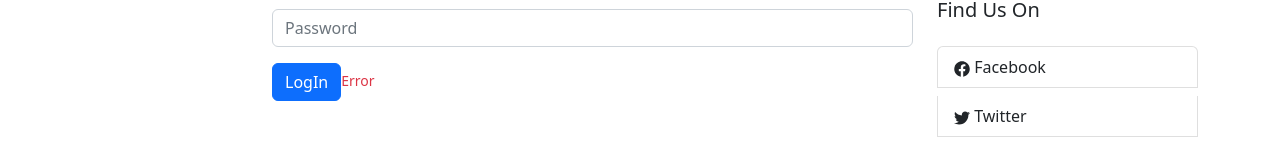
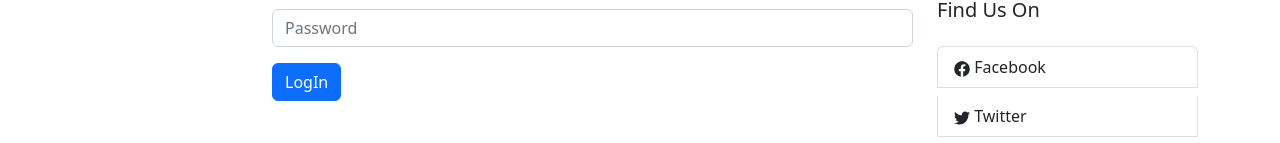
Before and after one commit to bd-dev-ismail/dragon-news-client, a React (Create React App) app: page /login in a window 1280 px wide. Shown: the part 189-332 px from the top of the page. Built offline with nearby package versions, Linux system fonts and the light colour scheme; no server answers.

Commit message:
end with module 61

```diff
--- a/src/Pages/Login/Login/Login.js
+++ b/src/Pages/Login/Login/Login.js
@@ -1,22 +1,41 @@
-import React from 'react';
+import React, { useContext, useState } from 'react';
 import Button from "react-bootstrap/Button";
 import Form from "react-bootstrap/Form";
+import { useNavigate } from 'react-router-dom';
+import { AuthContext } from '../../../context/AuthProvider/AuthProvider';
 const Login = () => {
+  const [error, setError] = useState(null);
+  const {signIn} = useContext(AuthContext);
+  const navigate = useNavigate();
+  const handalSignIn = (e) =>{
+    e.preventDefault();
+    const form = e.target;
+    const email = form.email.value;
+    const password = form.password.value;
+    signIn(email, password)
+      .then((result) => {
+        const user = result.user;
+        console.log(user);
+        form.reset();
+        navigate('/');
+      })
+      .catch((error) => setError(error.message));
+  }
     return (
-      <Form>
+      <Form onSubmit={handalSignIn}>
         <Form.Group className="mb-3" controlId="formBasicEmail">
           <Form.Label>Email address</Form.Label>
-          <Form.Control type="email" placeholder="Enter email" />
+          <Form.Control type="email" name="email" required placeholder="Enter email" />
         </Form.Group>
 
         <Form.Group className="mb-3" controlId="formBasicPassword">
           <Form.Label>Password</Form.Label>
-          <Form.Control type="password" placeholder="Password" />
+          <Form.Control type="password" name="password" required placeholder="Password" />
         </Form.Group>
         <Button variant="primary" type="submit">
           LogIn
         </Button>
-        <Form.Text className="text-danger">Error</Form.Text>
+        <Form.Text className="text-danger">{error}</Form.Text>
       </Form>
     );
 };
--- a/src/Pages/Login/Register/Register.js
+++ b/src/Pages/Login/Register/Register.js
@@ -1,10 +1,29 @@
-import React from 'react';
+import React, { useContext, useState } from 'react';
 import Button from "react-bootstrap/Button";
 import Form from "react-bootstrap/Form";
+import { useNavigate } from 'react-router-dom';
+import { AuthContext } from '../../../context/AuthProvider/AuthProvider';
 
 const Register = () => {
+   const [error, setError] = useState(null);
+  const {createUser} = useContext(AuthContext);
+  const navigate = useNavigate();
     const handalSubmit = (e) =>{
         e.preventDefault();
+        const form = e.target;
+        const name = form.name.value;
+        const photoURL = form.photoURL.value;
+        const email = form.email.value;
+        const password = form.password.value;
+        console.log(name, photoURL, email, password);
+        createUser(email, password)
+          .then((result) => {
+            const user = result.user;
+            console.log(user);
+            form.reset();
+            navigate('/');
+          })
+          .catch((error) => setError(error.message));
     }
     return (
       <Form onSubmit={handalSubmit}>
@@ -28,7 +47,7 @@ const Register = () => {
         <Button variant="primary" type="submit">
           Register
         </Button>
-        <Form.Text className="text-danger">Error</Form.Text>
+        <Form.Text className="text-danger">{error}</Form.Text>
       </Form>
     );
 };
--- a/src/context/AuthProvider/AuthProvider.js
+++ b/src/context/AuthProvider/AuthProvider.js
@@ -1,10 +1,18 @@
 import React, { createContext, useEffect, useState } from 'react';
-import {getAuth, onAuthStateChanged, signInWithPopup, signOut} from 'firebase/auth';
+import {createUserWithEmailAndPassword, getAuth, onAuthStateChanged, signInWithEmailAndPassword, signInWithPopup, signOut} from 'firebase/auth';
 import app from '../../firebase/firebase.config';
 export const AuthContext = createContext();
 const auth = getAuth(app);
 const AuthProvider = ({children}) => {
     const [user, setUser] = useState(null);
+    //createuser
+    const createUser = (email, password) =>{
+        return createUserWithEmailAndPassword(auth, email, password);
+    }
+    //signin
+    const signIn = (email, password) =>{
+        return signInWithEmailAndPassword(auth, email, password);
+    }
     //google login
     const providerLogin = (provider) =>{
         return signInWithPopup(auth, provider);
@@ -23,7 +31,7 @@ const AuthProvider = ({children}) => {
             unsubscribe();
         }
     },[]);
-    const authInfo = { user, providerLogin, logOut };
+    const authInfo = { user, providerLogin, logOut, createUser, signIn };
     return (
         <AuthContext.Provider value={authInfo}>
             {children}
```
